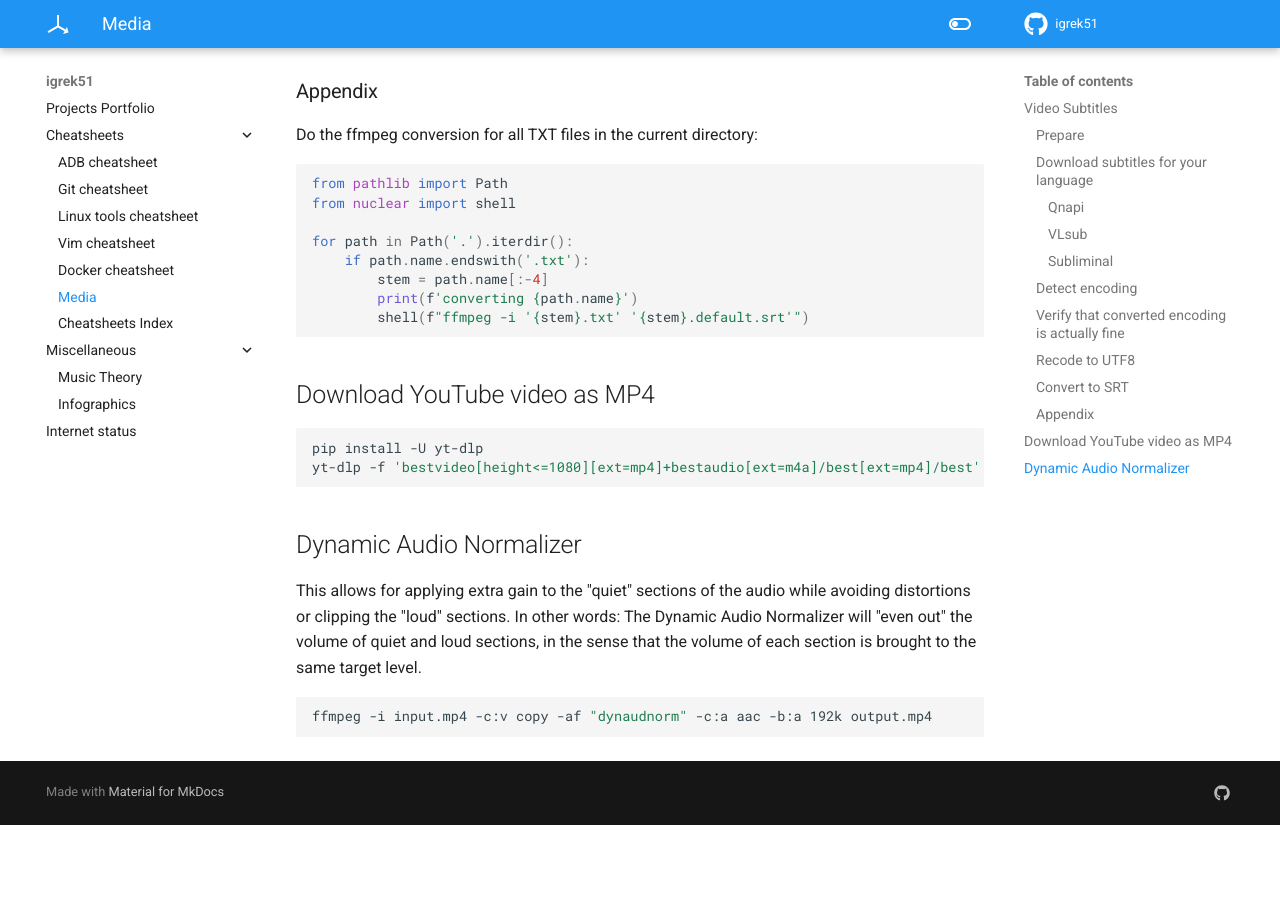
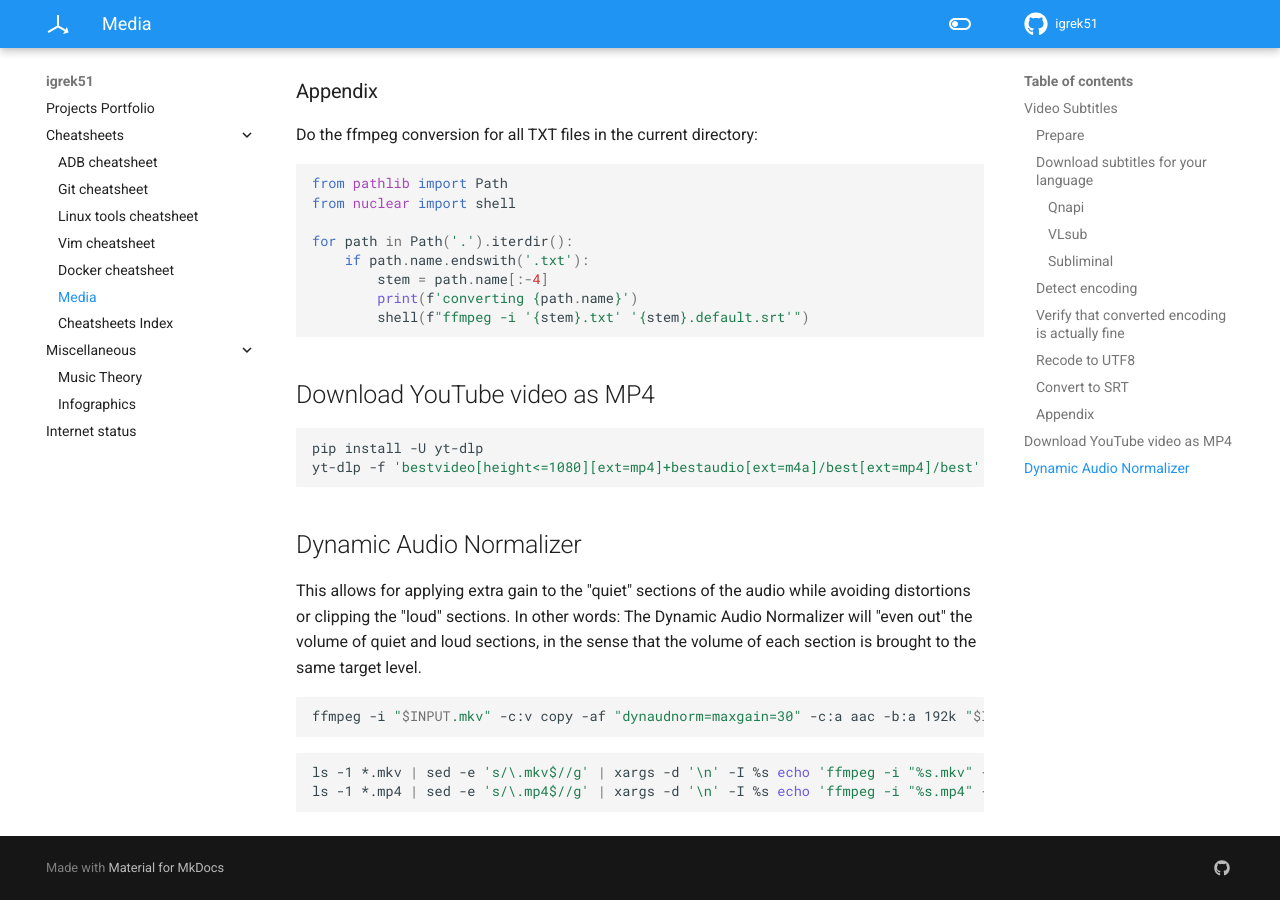
Before and after one commit to igrek51/igrek51.github.io, an MkDocs documentation site: the page built from docs/cheatsheet/media-utils.md, in a window 1280 px wide and 900 px high, scrolled down 1516 px. Built offline with MkDocs 1.6.1 and Material for MkDocs 9.7.7, drawn with Linux system fonts in a browser that asks for light colours; before the commit the page ends 2341 px from its top, so only the background shows below that.

Commit message:
Update Dynamic Audio Normalizer

````diff
--- a/docs/cheatsheet/media-utils.md
+++ b/docs/cheatsheet/media-utils.md
@@ -81,5 +81,9 @@
 This allows for applying extra gain to the "quiet" sections of the audio while avoiding distortions or clipping the "loud" sections.
 In other words: The Dynamic Audio Normalizer will "even out" the volume of quiet and loud sections, in the sense that the volume of each section is brought to the same target level.
 ```sh
-ffmpeg -i input.mp4 -c:v copy -af "dynaudnorm" -c:a aac -b:a 192k output.mp4
+ffmpeg -i "$INPUT.mkv" -c:v copy -af "dynaudnorm=maxgain=30" -c:a aac -b:a 192k "$INPUT.norm.mkv"
 ```
+```sh
+ls -1 *.mkv | sed -e 's/\.mkv$//g' | xargs -d '\n' -I %s echo 'ffmpeg -i "%s.mkv" -c:v copy -af "dynaudnorm=maxgain=30" -c:a aac -b:a 192k "%s.norm.mkv"'
+ls -1 *.mp4 | sed -e 's/\.mp4$//g' | xargs -d '\n' -I %s echo 'ffmpeg -i "%s.mp4" -c:v copy -af "dynaudnorm=maxgain=30" -c:a aac -b:a 192k "%s.norm.mp4"'
+```
````
